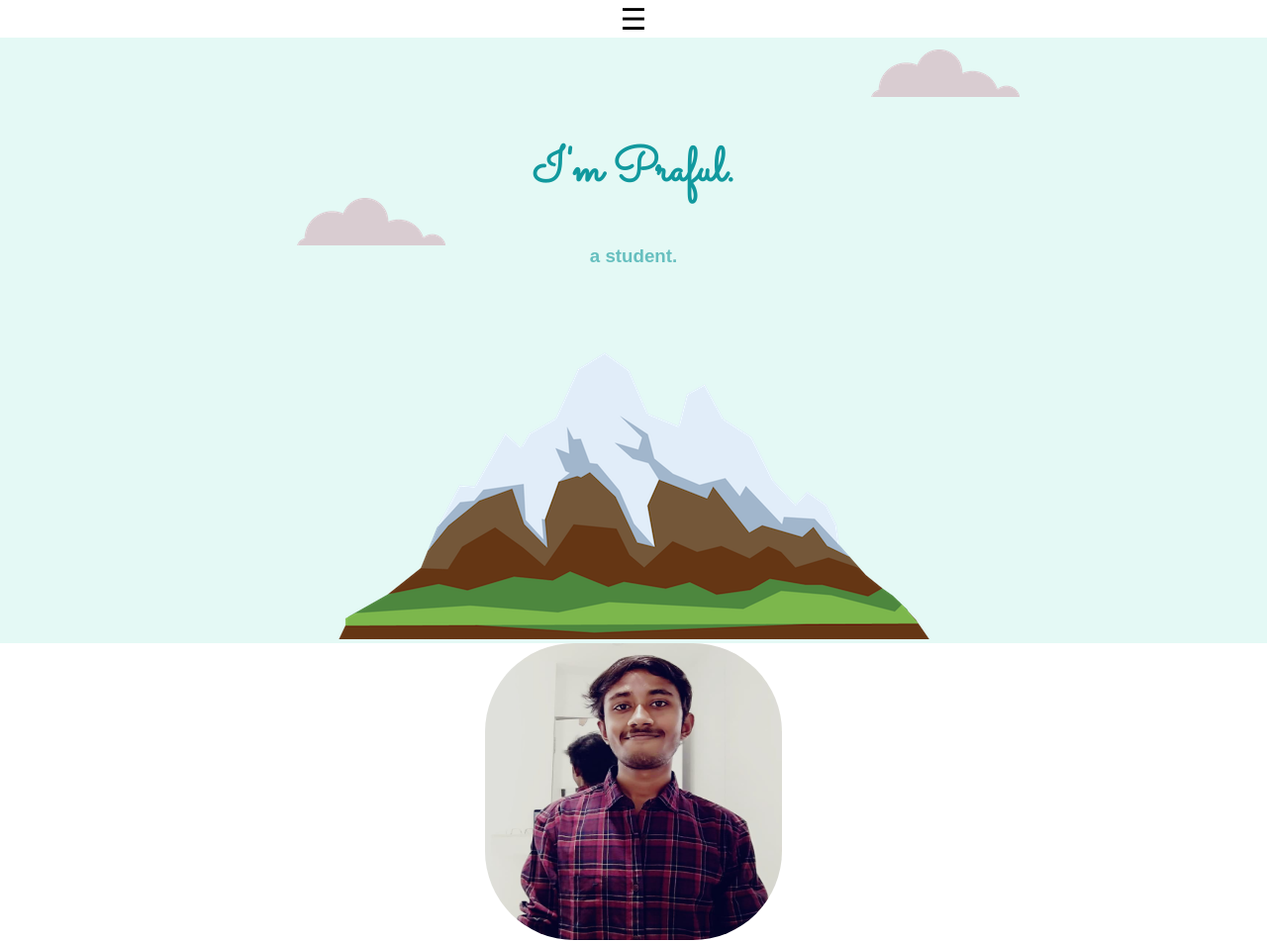
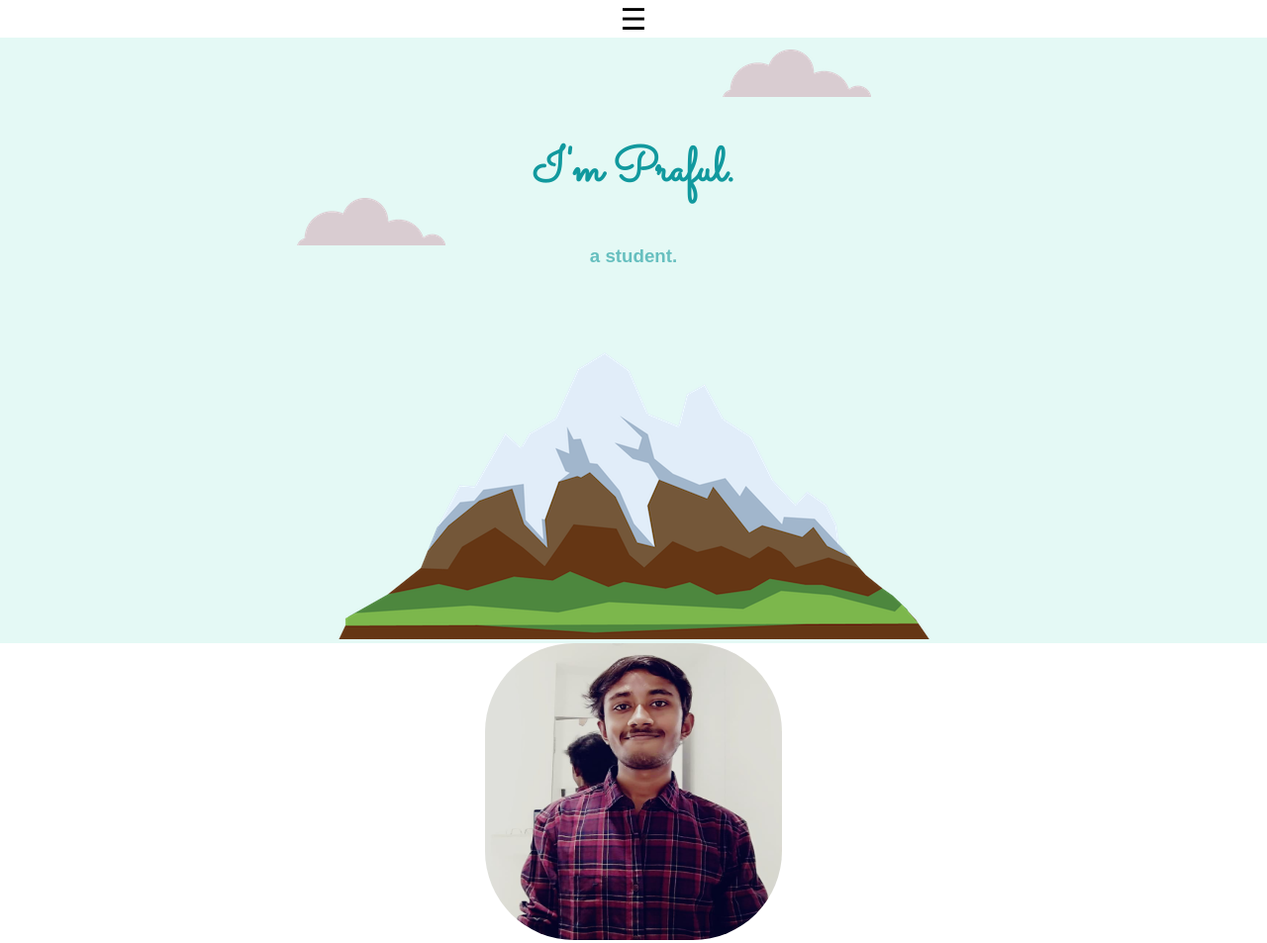
Before and after one commit to Praful-Raj/Personal-Site, a plain HTML site: page index.html in a window 1280 px wide. Shown: the top 953 px of the page at 99% size. Drawn offline with Linux system fonts and the light colour scheme.

Commit message:
Update index.css

```diff
--- a/index.css
+++ b/index.css
@@ -60,7 +60,7 @@ h3{
 .top-cloud{
 
   position: absolute;
-  right: 250px;
+  right: 400px;
   top: 50px;
 }
 .bottom-cloud{
```
